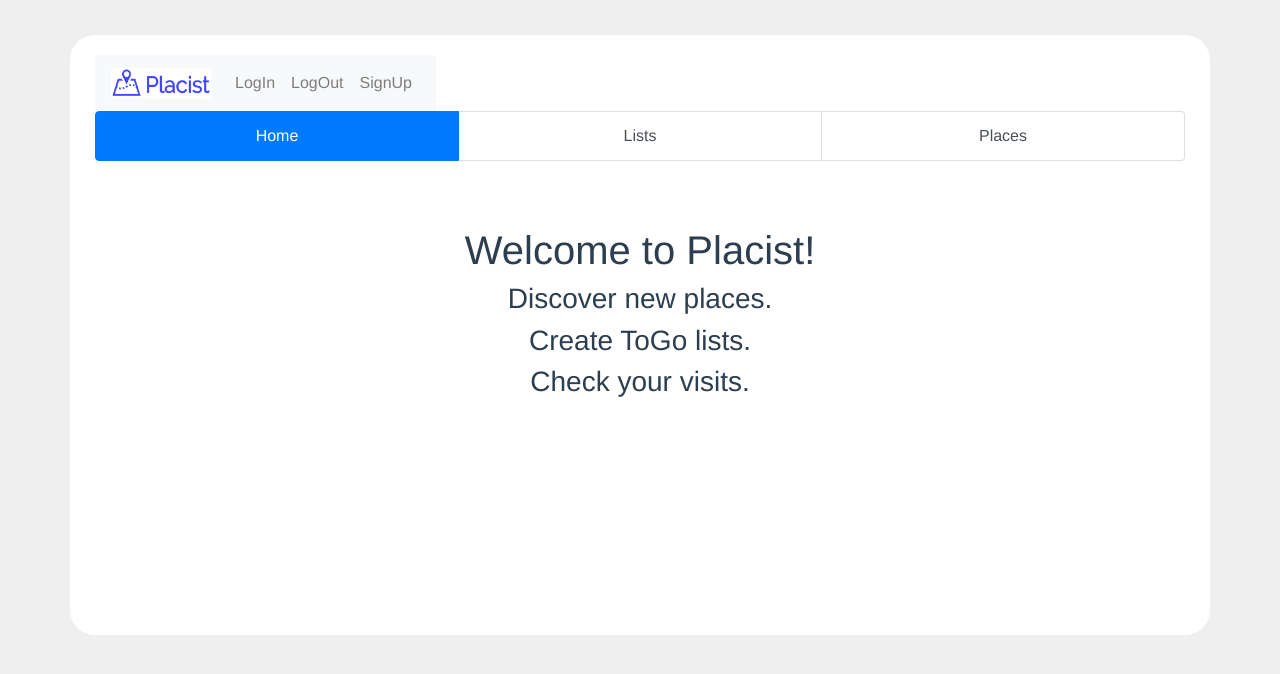
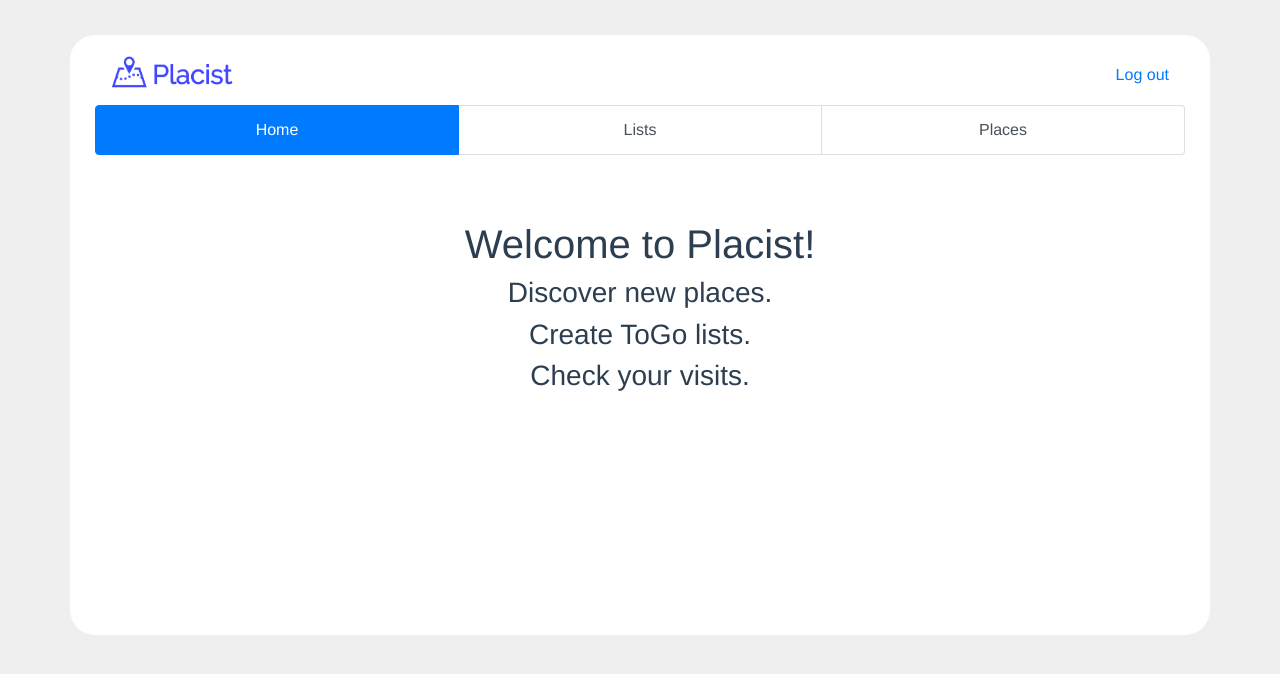
Before and after one commit to coderfernando/tacs-tp-2019c1, a Vue app in the folder frontend/: page /#/ in a window 1280 px wide. Shown: the top 674 px of the page. Built offline with nearby package versions, Linux system fonts and the light colour scheme.

Commit message:
si no está logueado redirije al login. Cambio header y dejo solo el log out.

```diff
--- a/frontend/src/components/HeaderComponent.vue
+++ b/frontend/src/components/HeaderComponent.vue
@@ -1,47 +1,9 @@
 <template>
   <div class="row">
-    <nav class="navbar navbar-expand-lg navbar-light bg-light">
-      <a class="navbar-brand" href="/">
-        <img
-          src="../../static/img/logo.png"
-          width="100"
-          height="30"
-          class="d-inline-block align-top"
-          alt=""
-        />
-      </a>
-      <button
-        class="navbar-toggler"
-        type="button"
-        data-toggle="collapse"
-        data-target="#navbarNavDropdown"
-        aria-controls="navbarNavDropdown"
-        aria-expanded="false"
-        aria-label="Toggle navigation"
-      >
-        <span class="navbar-toggler-icon"></span>
-      </button>
-      <div id="navbarNavDropdown" class="collapse navbar-collapse">
-        <ul class="navbar-nav">
-          <li class="nav-item">
-            <a class="nav-link" href="login">
-              LogIn
-              <span class="sr-only"></span>
-            </a>
-          </li>
-          <li class="nav-item">
-            <a class="nav-link" href="logout">
-              LogOut
-            </a>
-          </li>
-          <li class="nav-item">
-            <a class="nav-link" href="#/signup">
-              SignUp
-            </a>
-          </li>
-        </ul>
-      </div>
-    </nav>
+    <a class="col-sm-8" href="/">
+      <img src="../../static/img/logo.png" class="logo" />
+    </a>
+    <a class="col-sm-4 logout-link" href="logout">Log out</a>
   </div>
 </template>
 
--- a/frontend/static/css/main.css
+++ b/frontend/static/css/main.css
@@ -5,6 +5,11 @@ body {
 .logo {
 	height: 35px;
     margin-bottom: 15px;
+}
+
+.logout-link {
+    padding: 0.5rem 1rem;
+    text-align: right;
 }
 
 #app {
```
Also changed, not shown: 1 other file (tests, documents, lock files or other folders).
